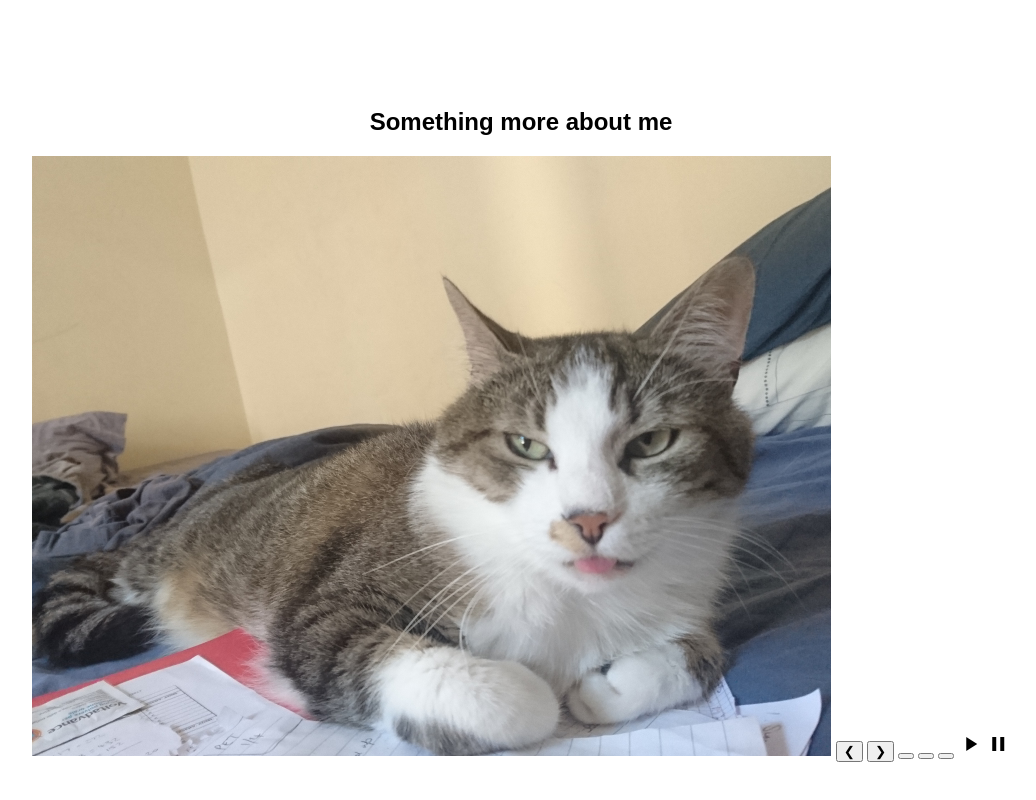
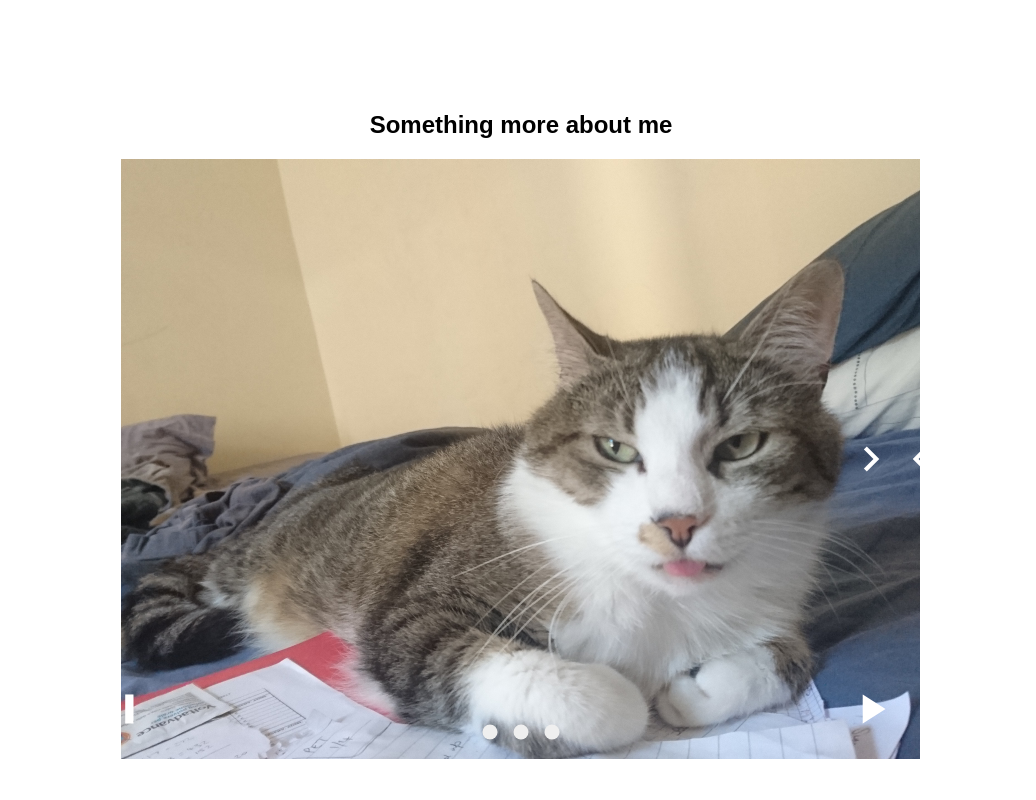
Before and after one commit to sleepysnapdragon/FandC_Application, a plain HTML site: page index.html in a window 1280 px wide. Shown: the part 2375-3175 px from the top of the page, without its empty margins (119-1155 px from the left). Drawn offline with Linux system fonts and the light colour scheme; some packages are replaced by stand-ins of ours.

Commit message:
styled carousel buttons but alignment needs fixing

```diff
--- a/css/main.css
+++ b/css/main.css
@@ -63,6 +63,90 @@ main .background:nth-child(even) {
 }
 
 /* image carousel */
+#image-carousel {
+  height: 600px;
+  width: 800px;
+  position: relative;
+  padding: 0;
+}
+
+#canvas {
+  padding: 0;
+  margin: 0;
+}
+
+#next-button {
+  right: 0;
+}
+
+#previous-button,
+#next-button {
+  position: absolute;
+  top: 50%;
+  transform: translate(-50%, -50%);
+  color: #ffffff;
+  font-size: 50px;
+}
+
+#previous-button:hover {
+  background-color: rgba(140, 140, 140, 0.8);
+  transition: 0.6s ease;
+  border-radius: 0 8px 8px 0;
+}
+
+#next-button:hover {
+  background-color: rgba(140, 140, 140, 0.8);
+  transition: 0.6s ease;
+  border-radius: 8px 0 0 8px;
+}
+
+#play-button:hover,
+#pause-button:hover {
+  background-color: rgba(140, 140, 140, 0.8);
+  transition: 0.6s ease;
+  border-radius: 8px;
+}
+
+.dot:hover {
+  background-color: rgba(140, 140, 140, 0.8);
+  transition: 0.6s ease;
+  border: none;
+}
+
+.dots {
+  position: absolute;
+  left: 50%;
+  bottom: 0%;
+  transform: translate(-50%, -50%);
+}
+
+.dot {
+  border-radius: 50%;
+  height: 15px;
+  width: 15px;
+  display: inline-block;
+  margin: 6px;
+  border: none;
+}
+
+#play-button {
+  position: absolute;
+  bottom: 0%;
+  right: 0%;
+  transform: translate(-50%, -50%);
+  color: #ffffff;
+  font-size: 50px;
+}
+
+#pause-button {
+  position: absolute;
+  bottom: 0%;
+  left: 0%;
+  transform: translate(-50%, -50%);
+  color: #ffffff;
+  font-size: 50px;
+}
+
 .active i {
   background-color: black;
 }
@@ -96,5 +180,42 @@ i {
 }
 
 #logos img:hover {
-  transform: scale(1.2);
+  animation: shake 1s;
+  animation-iteration-count: infinite;
 }
+
+@keyframes shake {
+  0% {
+    transform: translate(1px, 1px) rotate(0deg);
+  }
+  10% {
+    transform: translate(-1px, -2px) rotate(-1deg);
+  }
+  20% {
+    transform: translate(-3px, 0px) rotate(1deg);
+  }
+  30% {
+    transform: translate(3px, 2px) rotate(0deg);
+  }
+  40% {
+    transform: translate(1px, -1px) rotate(1deg);
+  }
+  50% {
+    transform: translate(-1px, 2px) rotate(-1deg);
+  }
+  60% {
+    transform: translate(-3px, 1px) rotate(0deg);
+  }
+  70% {
+    transform: translate(3px, 1px) rotate(-1deg);
+  }
+  80% {
+    transform: translate(-1px, -1px) rotate(1deg);
+  }
+  90% {
+    transform: translate(1px, 2px) rotate(0deg);
+  }
+  100% {
+    transform: translate(1px, -2px) rotate(-1deg);
+  }
+}
--- a/index.html
+++ b/index.html
@@ -47,13 +47,23 @@
 
         <div id="image-carousel">
           <canvas id="canvas" height="600" width="800"></canvas>
-          <button class="button-left" onclick="previous()">&#10094;</button>
-          <button class="button-right" onclick="next()">&#10095;</button>
-          <button class="dot" onclick="showX(0)"></button>
-          <button class="dot" onclick="showX(1)"></button>
-          <button class="dot" onclick="showX(2)"></button>
-          <i class="material-icons" onclick="auto()">play_arrow</i>
-          <i class="material-icons" onclick="stopAuto()">pause</i>
+          <i class="material-icons" id="previous-button" onclick="previous()"
+            >navigate_before</i
+          >
+          <i class="material-icons" id="next-button" onclick="next()"
+            >navigate_next</i
+          >
+          <div class="dots">
+            <button class="dot" onclick="showX(0)"></button>
+            <button class="dot" onclick="showX(1)"></button>
+            <button class="dot" onclick="showX(2)"></button>
+          </div>
+          <i class="material-icons" id="play-button" onclick="auto()"
+            >play_arrow</i
+          >
+          <i class="material-icons" id="pause-button" onclick="stopAuto()"
+            >pause</i
+          >
         </div>
       </section>
       <section class="background" id="links">
```
